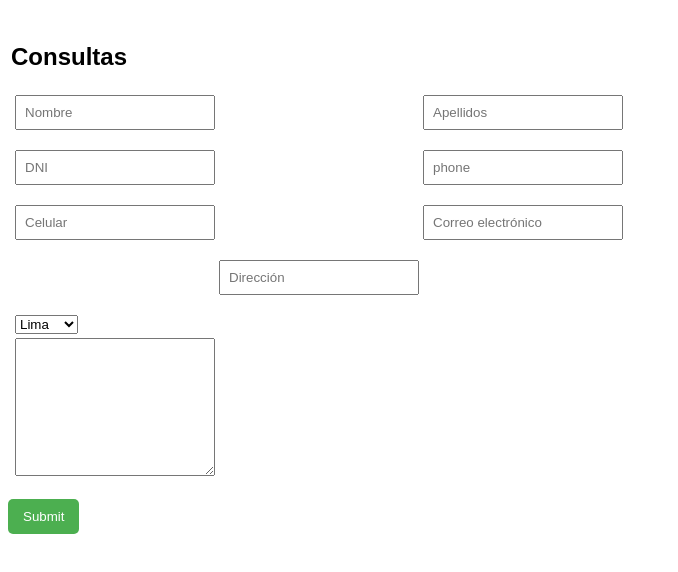
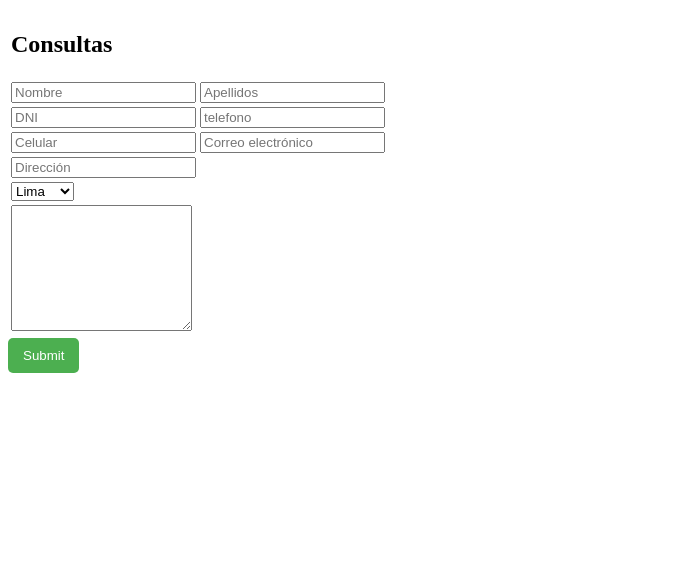
Before and after one commit to BrunoGnovoa/Mi-Primer-Formulario, a plain HTML site: page Index.html in a window 1280 px wide. Shown: the whole page, without its empty margins (0-678 px from the left). Drawn offline with Linux system fonts and the light colour scheme.

Commit message:
otro update
cambios otra vez

```diff
--- a/Index.html
+++ b/Index.html
@@ -5,27 +5,7 @@
   <meta name="viewport" content="width=device-width, initial-scale=1.0">
   <title>Formulario de Contacto</title>
   <style>
-   *{
-    text-align: left;
-    }
 
-    body {
-      font-family: Arial, sans-serif;
-    }
-    form {
-      max-width: 4000px;
-      margin: 20px auto;
-    }
-    label {
-      display: block;
-      margin-bottom: 10px;
-    }
-    input, textarea {
-      width: 200px;
-      padding: 8px;
-      margin-bottom: 16px;
-      box-sizing: border-box;
-    }
     button {
       background-color: #4CAF50;
       color: white;
@@ -41,34 +21,34 @@
 
 
   <form action="#" method="post">
-   <table>
-    <td colspan="2"> <h2>Consultas</h2></td>
+   <table border="0px">
+    <td> <h2>Consultas</h2></td>
     <tr>
-    <td><label for="nombre"></label></td>
-   <td> <input type="text" id="nombre" name="nombre" required placeholder="Nombre"></td>
-    <td><label for="surname"></label></td>
+    <label for="nombre"></label>
+    <td><input type="text" id="nombre" name="nombre" required placeholder="Nombre"></td>
+    <label for="surname"></label>
     <td><input type="text" id="surname" name="surname" required placeholder="Apellidos"></td>
 </tr>
 <tr>
-    <td><label for="dni"> </label></td>
+    <label for="dni"> </label>
     <td><input type="number" id="dni" name="dni" required placeholder="DNI"></td>
-    <td><label for="phone"></label></td>
-    <td><input type="number" id="phone" name="phone" required placeholder="phone"></td>
+    <label for="phone"></label>
+    <td><input type="number" id="phone" name="phone" required placeholder="telefono"></td>
 
 
 </tr>
     <tr>
 
-    <td><label for="cellphone"></label></td>
+    <label for="cellphone"></label>
     <td><input type="text" id="cellphone" name="cellphone" required placeholder="Celular"></td>
-    <td><label for="email"></label></td>
+    <label for="email"></label>
     <td><input type="text" id="email" name="email" required placeholder="Correo electrónico"></td>
 
 </tr>
   <tr>
-    <td colspan="2"><label for="direction"></label></td>
-    <td><input type="text" id="direction" name="direction" placeholder="Dirección"></td>
-
+    <label for="direction"></label>
+    <td colspan="2"><input type="text" id="direction" name="direction" placeholder="Dirección"></td>
+    <td colspan="2"> </td>
   </tr>
 
 
@@ -76,7 +56,7 @@
     <tr>
 
 
-        <td><label for="Departamento"></label></td>
+        <label for="Departamento"></label>
         <td ><select name="Departamento" id="Departamento" required  placeholder="Departamento">
             <option value="1">Lima</option>
             <option value="2">Norte</option>
@@ -95,7 +75,7 @@
 
 <tr>
 
-    <td colspan="1"><label for="mensaje"></label></td>
+    <label for="mensaje"></label>
     <td><textarea id="mensaje" name="mensaje" rows="8" required></textarea></td>
 </tr>
 
```
